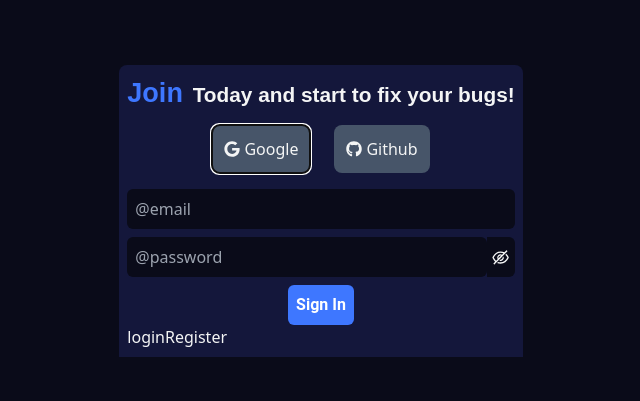
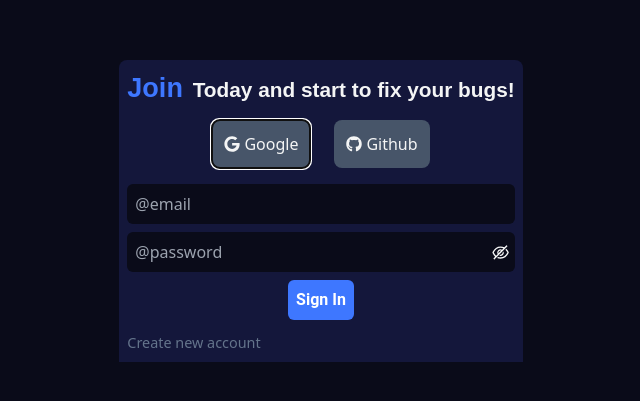
Before and after one commit to dennisdingo28/DevResponse, a Next.js app: page /authenticate in a window 1280 px wide. Shown: the part 189-590 px from the top of the page, without its empty margins (319-959 px from the left). Built offline with nearby package versions, Linux system fonts and the light colour scheme.

Commit message:
more auth fixes

```diff
--- a/app/(routes)/authenticate/components/AuthTabs.tsx
+++ b/app/(routes)/authenticate/components/AuthTabs.tsx
@@ -1,27 +1,27 @@
 "use client"
 import { Tab } from "@headlessui/react";
 
-import React from "react";
+import React, { useState } from "react";
 import RegisterForm from "./RegisterForm";
 import LoginForm from "./LoginForm";
 
 const AuthTabs = () => {
+  const [loginForm,setLoginForm] = useState<boolean>(true);
+
   return (
     <div>
       <Tab.Group defaultIndex={0}>
         <Tab.Panels>
           <Tab.Panel>
-            <div className="mt-3">
-              <LoginForm/>
-            </div>
+            <LoginForm/>
           </Tab.Panel>
           <Tab.Panel>
             <RegisterForm/>
           </Tab.Panel>
         </Tab.Panels>
         <Tab.List>
-          <Tab>login</Tab>
-          <Tab>Register</Tab>
+          <Tab onClick={()=>setLoginForm(true)} className={`${loginForm ? "opacity-0 -z-10 absolute":"opacity-100 z-0 text-slate-500 text-[.9em] mt-3 hover:underline"}`}>I already have an account</Tab>
+          <Tab onClick={()=>setLoginForm(false)} className={`${loginForm ? "opacity-100 z-0 text-slate-500 text-[.9em] mt-3 hover:underline":"opacity-0 -z-10 absolute"}`}>Create new account</Tab>
         </Tab.List>
       </Tab.Group>
     </div>
--- a/app/(routes)/authenticate/components/LoginForm.tsx
+++ b/app/(routes)/authenticate/components/LoginForm.tsx
@@ -57,7 +57,7 @@ const LoginForm = () => {
     <form onSubmit={handleSubmit((data)=>signInAccount(data))}>
         <div className="space-y-2">
             <FormInput inputType="text" register={register} showErrorMessage={showErrors} inputErrorMessage={errors.email?.message} registerName="email" placeholderLabel="@email" className="bg-darkBlue w-full outline-none p-2 rounded-md text-blackGray font-medium"/>
-            <FormInput inputType="password" register={register} showErrorMessage={showErrors} inputErrorMessage={errors.password?.message} registerName="password" placeholderLabel="@password" className="bg-darkBlue w-full outline-none p-2 rounded-md text-blackGray font-medium"/>
+            <FormInput inputType={"password"} register={register} showErrorMessage={showErrors} inputErrorMessage={errors.password?.message} registerName="password" placeholderLabel="@password" className="w-full rounded-l-md -p-2 outline-none bg-darkBlue p-2 text-blackGray font-medium"/>
         </div>
         <div className="flex justify-center items-center mt-2">
             <Button isLoading={isLoading} disabled={isLoading} className="bg-lightBlue text-white font-bold p-2 font-roboto rounded-md hover:bg-blue-700 duration-200 flex items-center gap-1">Sign In</Button>
--- a/app/authError/page.tsx
+++ /dev/null
@@ -1,11 +0,0 @@
-import React from 'react'
-
-const AuthError = () => {
-  return (
-    <div className='text-red-500'>
-      auth error
-    </div>
-  )
-}
-
-export default AuthError
--- a/lib/auth.ts
+++ b/lib/auth.ts
@@ -129,7 +129,7 @@ export const authOptions: NextAuthOptions = {
                             provider:account?.provider,
                         },
                     });
-                    if(!currentUser && account?.provider!=='credentials'){
+                    if(!currentUser){
                         const newUser = await prismadb.user.create({
                             data:{
                                 name:token.name!,
```
Also changed, not shown: 1 other file (tests, documents, lock files or other folders).
